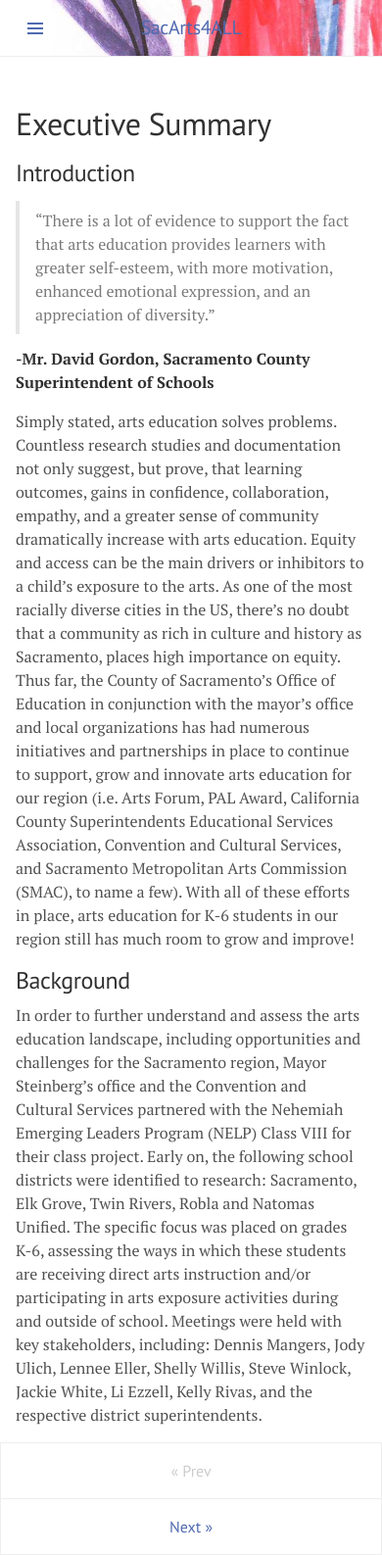
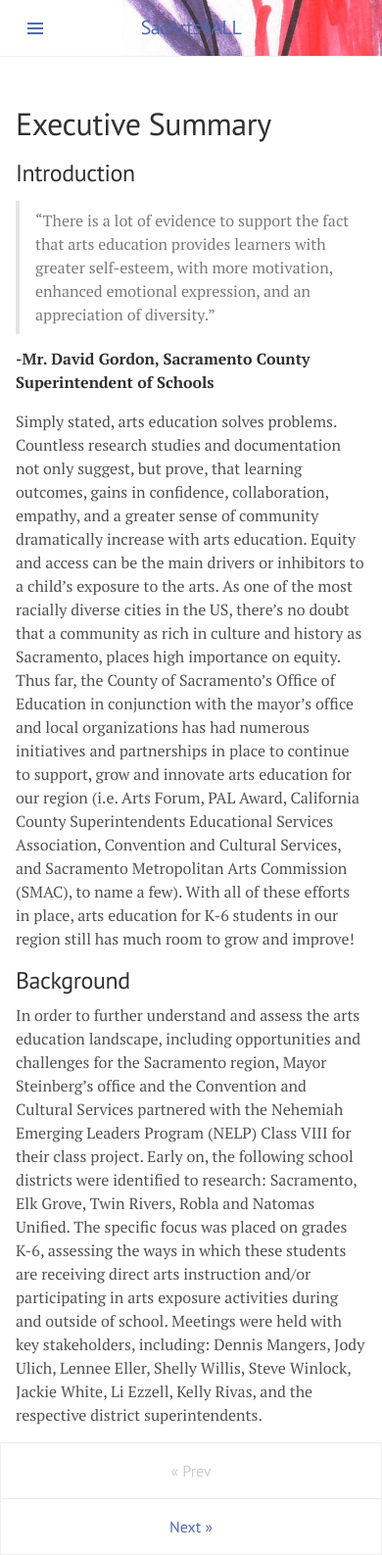
Before and after one commit to code4sac/sacarts4ALL, a Jekyll site: the page built from index.md, in a window 390 px wide. Shown: the whole page at 98% size. Built offline with Jekyll 4.4.1, drawn with Linux system fonts in a browser that asks for light colours.

Commit message:
css test

```diff
--- a/assets/css/lanyon.css
+++ b/assets/css/lanyon.css
@@ -133,7 +133,7 @@ h1, h2, h3, h4, h5, h6 {
 
 
  background-size: 337px 66px;
- background-position:right top;
+ background-position:right -72px top 0px;
 
 }
 
```
